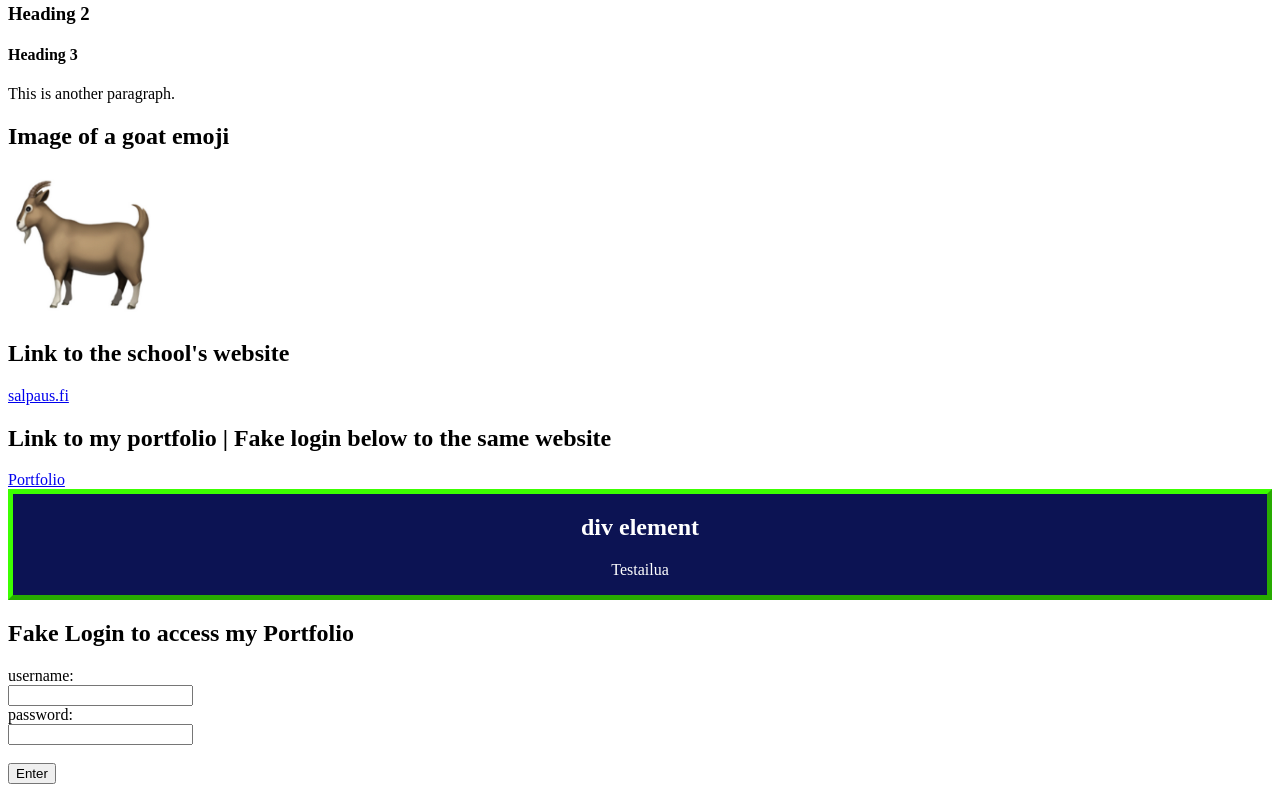
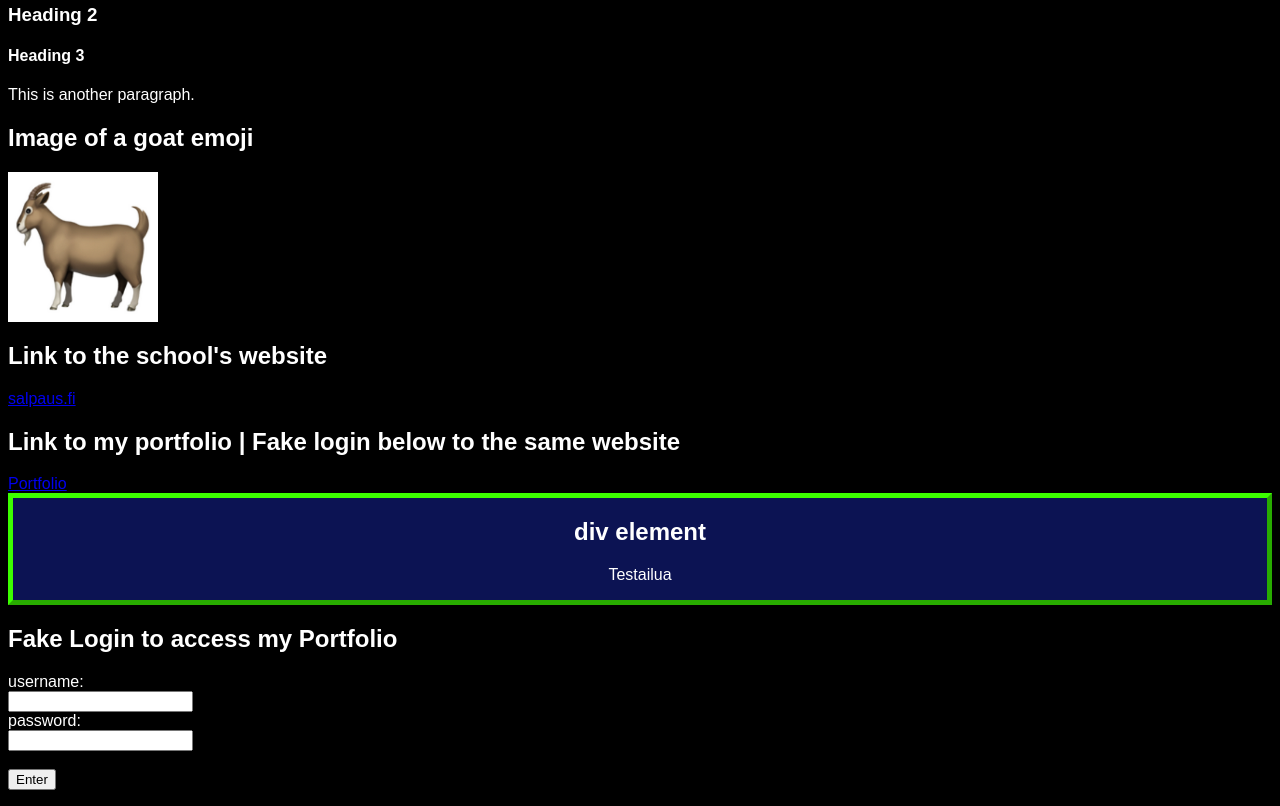
Before and after one commit to aleksi56760/aleksi56760, a plain HTML site: page index.html in a window 1280 px wide. Shown: the part 1110-1916 px from the top of the page. Drawn offline with Linux system fonts and the light colour scheme.

Commit message:
Fixed colors

```diff
--- a/index.html
+++ b/index.html
@@ -2,13 +2,19 @@
     <head>
         <title>Test Website</title>
     </head>
-    <style>.myDiv {
+    <style>.div1 {
         border: 5px outset rgb(60, 255, 0);
         background-color: rgb(12, 19, 83);
         color: rgb(255, 255, 255);
         text-align: center;
       }</style>
-    <body style="background-color: rgb(255, 255, 255);">
+    <body style="background-color: rgb(0, 0, 0);">
+      <style>
+        body {
+          font-family: "Papyrus", sans-serif;
+          color: rgb(255, 255, 255);
+        }
+      </style>
         <p style="font-size: 48px" style="font-family: Helvetica">Kala.</p>
         <h4>kala...</h4>
         <p>Basic text</p>
@@ -47,7 +53,7 @@
      <a target="_blank" href="https://www.salpaus.fi/">salpaus.fi</a>
      <h2>Link to my portfolio | Fake login below to the same website</h2>
      <a target="_blank" href="portfolio.html">Portfolio</a>
-     <div class="myDiv">
+     <div class="div1">
         <h2>div element</h2>
         <p>Testailua</p>
       </div>
```
